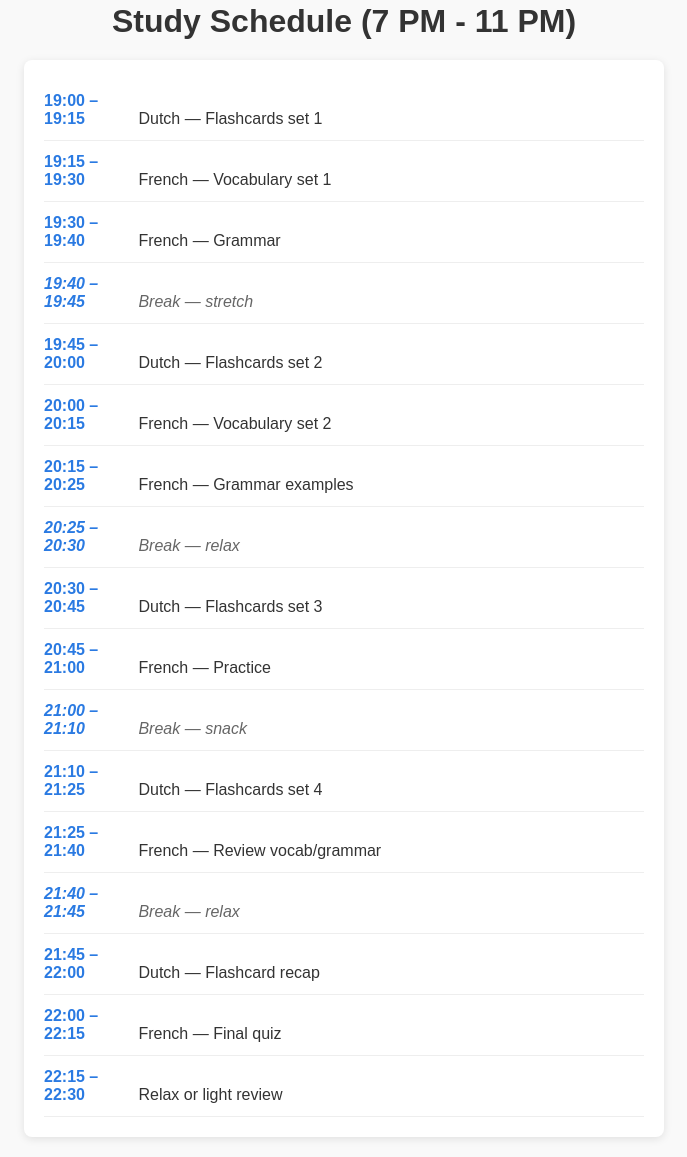
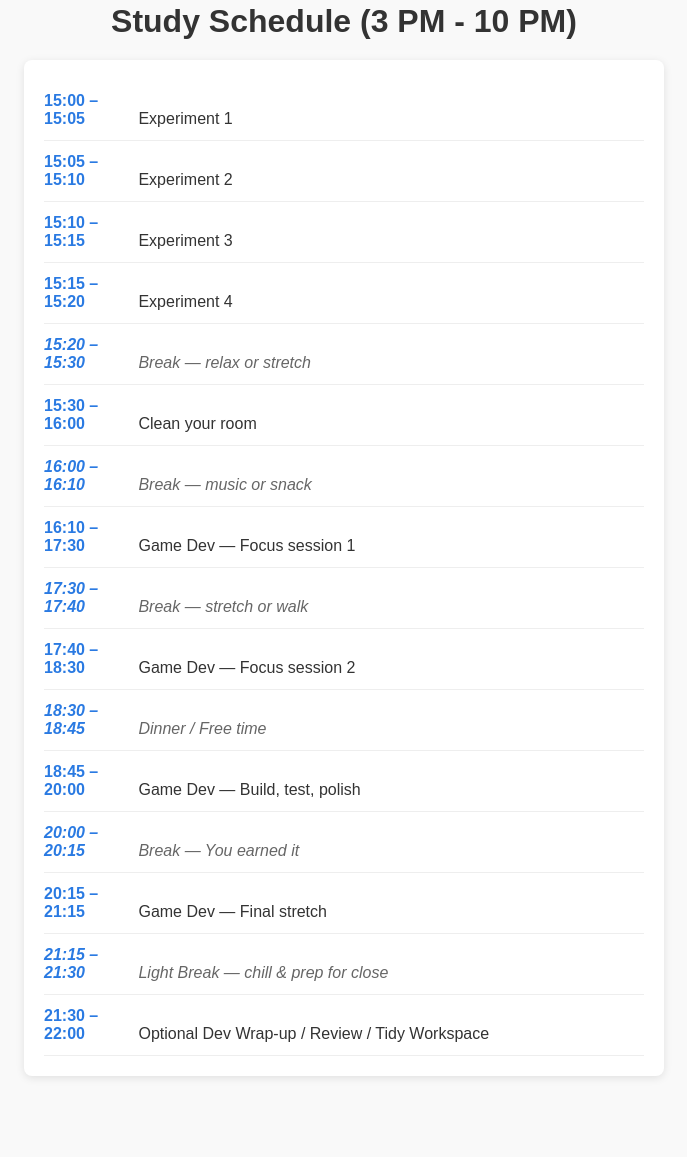
Before and after one commit to F1nndegamer/Study2, a plain HTML site: page index.html in a window 1280 px wide. Shown: the part 38-1195 px from the top of the page, without its empty margins (296-983 px from the left). After the commit the page ends 1134 px from the top, so only its background shows below. Drawn offline with Linux system fonts and the light colour scheme.

Commit message:
Update index.html

```diff
--- a/index.html
+++ b/index.html
@@ -49,27 +49,43 @@
 </style>
 </head>
 <body>
-  <h1>Study Schedule (7 PM - 11 PM)</h1>
+  <h1>Study Schedule (3 PM - 10 PM)</h1>
   <div class="schedule" id="schedule">
-    <!-- Schedule items -->
-    <div class="item" data-start="19:00" data-end="19:15"><span class="time">19:00 – 19:15</span> Dutch — Flashcards set 1</div>
-    <div class="item" data-start="19:15" data-end="19:30"><span class="time">19:15 – 19:30</span> French — Vocabulary set 1</div>
-    <div class="item" data-start="19:30" data-end="19:40"><span class="time">19:30 – 19:40</span> French — Grammar</div>
-    <div class="item break" data-start="19:40" data-end="19:45"><span class="time">19:40 – 19:45</span> Break — stretch</div>
-    <div class="item" data-start="19:45" data-end="20:00"><span class="time">19:45 – 20:00</span> Dutch — Flashcards set 2</div>
-    <div class="item" data-start="20:00" data-end="20:15"><span class="time">20:00 – 20:15</span> French — Vocabulary set 2</div>
-    <div class="item" data-start="20:15" data-end="20:25"><span class="time">20:15 – 20:25</span> French — Grammar examples</div>
-    <div class="item break" data-start="20:25" data-end="20:30"><span class="time">20:25 – 20:30</span> Break — relax</div>
-    <div class="item" data-start="20:30" data-end="20:45"><span class="time">20:30 – 20:45</span> Dutch — Flashcards set 3</div>
-    <div class="item" data-start="20:45" data-end="21:00"><span class="time">20:45 – 21:00</span> French — Practice</div>
-    <div class="item break" data-start="21:00" data-end="21:10"><span class="time">21:00 – 21:10</span> Break — snack</div>
-    <div class="item" data-start="21:10" data-end="21:25"><span class="time">21:10 – 21:25</span> Dutch — Flashcards set 4</div>
-    <div class="item" data-start="21:25" data-end="21:40"><span class="time">21:25 – 21:40</span> French — Review vocab/grammar</div>
-    <div class="item break" data-start="21:40" data-end="21:45"><span class="time">21:40 – 21:45</span> Break — relax</div>
-    <div class="item" data-start="21:45" data-end="22:00"><span class="time">21:45 – 22:00</span> Dutch — Flashcard recap</div>
-    <div class="item" data-start="22:00" data-end="22:15"><span class="time">22:00 – 22:15</span> French — Final quiz</div>
-    <div class="item" data-start="22:15" data-end="22:30"><span class="time">22:15 – 22:30</span> Relax or light review</div>
+    <div class="item" data-start="15:00" data-end="15:05"><span class="time">15:00 – 15:05</span> Experiment 1</div>
+    <div class="item" data-start="15:05" data-end="15:10"><span class="time">15:05 – 15:10</span> Experiment 2</div>
+    <div class="item" data-start="15:10" data-end="15:15"><span class="time">15:10 – 15:15</span> Experiment 3</div>
+    <div class="item" data-start="15:15" data-end="15:20"><span class="time">15:15 – 15:20</span> Experiment 4</div>
+    <div class="item break" data-start="15:20" data-end="15:30"><span class="time">15:20 – 15:30</span> Break — relax or
+      stretch</div>
+
+    <div class="item" data-start="15:30" data-end="16:00"><span class="time">15:30 – 16:00</span> Clean your room</div>
+    <div class="item break" data-start="16:00" data-end="16:10"><span class="time">16:00 – 16:10</span> Break — music or
+      snack</div>
+
+    <div class="item" data-start="16:10" data-end="17:30"><span class="time">16:10 – 17:30</span> Game Dev — Focus session
+      1</div>
+    <div class="item break" data-start="17:30" data-end="17:40"><span class="time">17:30 – 17:40</span> Break — stretch or
+      walk</div>
+
+    <div class="item" data-start="17:40" data-end="18:30"><span class="time">17:40 – 18:30</span> Game Dev — Focus session
+      2</div>
+    <div class="item break" data-start="18:30" data-end="18:45"><span class="time">18:30 – 18:45</span> Dinner / Free time
+    </div>
+
+    <div class="item" data-start="18:45" data-end="20:00"><span class="time">18:45 – 20:00</span> Game Dev — Build, test,
+      polish</div>
+    <div class="item break" data-start="20:00" data-end="20:15"><span class="time">20:00 – 20:15</span> Break — You earned
+      it</div>
+
+    <div class="item" data-start="20:15" data-end="21:15"><span class="time">20:15 – 21:15</span> Game Dev — Final stretch
+    </div>
+    <div class="item break" data-start="21:15" data-end="21:30"><span class="time">21:15 – 21:30</span> Light Break —
+      chill & prep for close</div>
+
+    <div class="item" data-start="21:30" data-end="22:00"><span class="time">21:30 – 22:00</span> Optional Dev Wrap-up /
+      Review / Tidy Workspace</div>
   </div>
+
 
 <script>
   function updateCurrentItem() {
```
